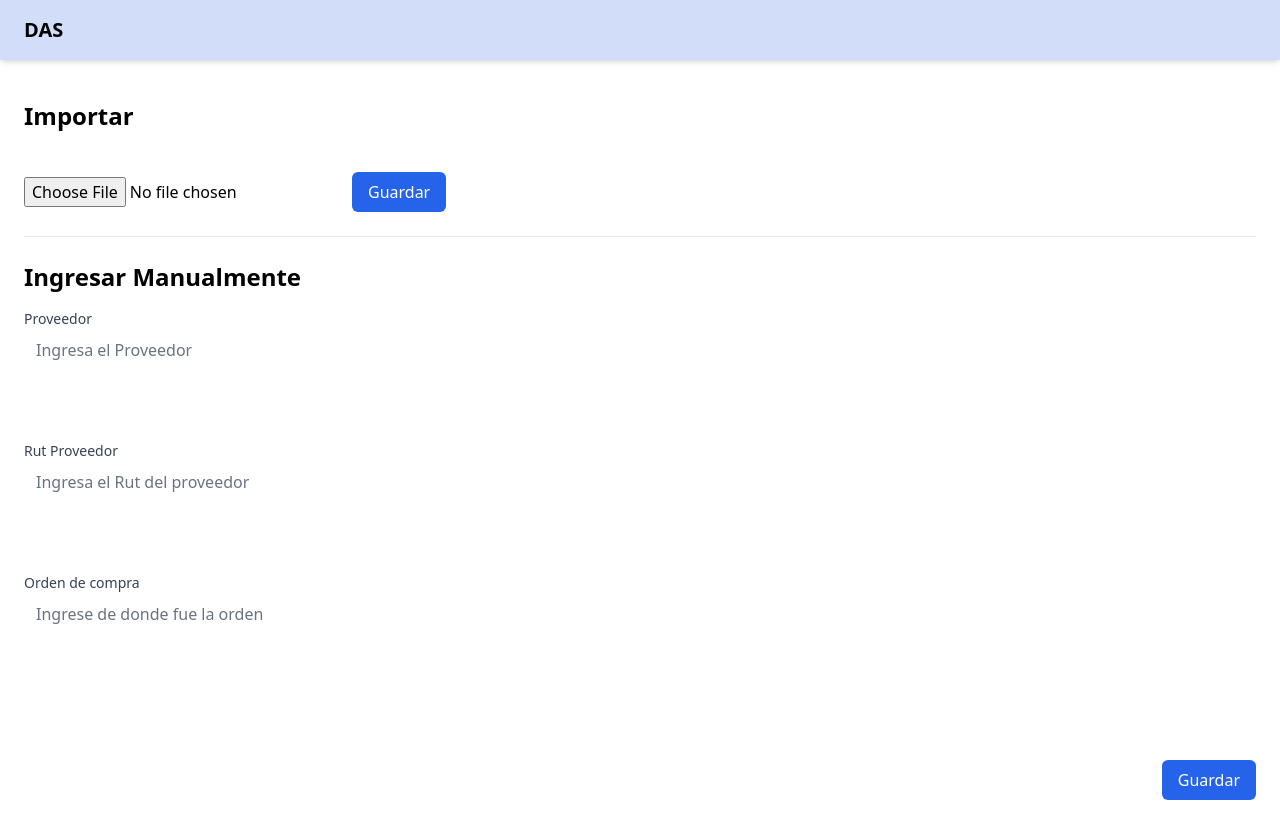
After one commit to Faundez21/Proyecto_Drogueria, a Laravel app: template resources/views/tabla.blade.php in a window 1280 px wide. The commit adds this page. Run offline with Laravel 12, Linux system fonts and the light colour scheme; the template is opened without the code that fills it, so the values that code supplies are empty; style sheets or scripts are compiled from the project's sources.

Commit message:
creacion de vista de tablas

```diff
--- /dev/null
+++ b/resources/views/tabla.blade.php
@@ -0,0 +1,76 @@
+<!DOCTYPE html>
+<html lang="es">
+
+<head>
+    <meta charset="UTF-8">
+    <meta name="viewport" content="width=device-width, initial-scale=1.0">
+    <title></title>
+    @vite(['resources/css/app.css', 'resources/js/app.js'])
+</head>
+
+<body>
+    <nav style="background-color: rgba(210, 222, 249);" class="text-black px-6 py-4 shadow-md">
+        <div class="container mx-auto flex justify-between items-center">
+            <a href="#" class="text-xl font-bold">DAS</a>
+        </div>
+    </nav>
+    <div class="px-6 py-4">
+        <br>
+        <h1 class="text-2xl font-bold mb-4">Importar</h1>
+        <br>
+        <div class="flex items-center gap-4">
+
+            <form action="/subir" method="POST" enctype="multipart/form-data" class="flex items-center gap-4">
+                <input type="file" id="excel" name="excel">
+            </form>
+
+            <x-button>Guardar</x-button>
+
+        </div>
+        <br>
+        <hr>
+        <br>
+        <h1 class="text-2xl font-bold mb-4">Ingresar Manualmente</h1>
+
+        <label for="proveedor" class="block text-sm font-medium text-gray-700 mb-1">Proveedor</label>
+
+        <div class="relative mb-12" data-twe-input-wrapper-init>
+            <div class="relative mb-12" data-twe-input-wrapper-init>
+                <input type="text"
+                    class="peer block min-h-[auto] w-full rounded border-0 bg-transparent px-3 py-[0.32rem] leading-[1.6] outline-none transition-all duration-200 ease-linear"
+                    id="Proveedor" name="Proveedor" placeholder="Ingresa el Proveedor" />
+
+            </div>
+        </div>
+        <br>
+        <label for="proveedor" class="block text-sm font-medium text-gray-700 mb-1">Rut Proveedor</label>
+
+        <div class="relative mb-12" data-twe-input-wrapper-init>
+            <div class="relative mb-12" data-twe-input-wrapper-init>
+                <input type="text"
+                    class="peer block min-h-[auto] w-full rounded border-0 bg-transparent px-3 py-[0.32rem] leading-[1.6] outline-none transition-all duration-200 ease-linear"
+                    id="rut_Proveedor" name="Rut_Proveedor" placeholder="Ingresa el Rut del proveedor" />
+
+            </div>
+        </div>
+        <br>
+        <label for="proveedor" class="block text-sm font-medium text-gray-700 mb-1">Orden de compra</label>
+
+        <div class="relative mb-12" data-twe-input-wrapper-init>
+            <div class="relative mb-12" data-twe-input-wrapper-init>
+                <input type="text"
+                    class="peer block min-h-[auto] w-full rounded border-0 bg-transparent px-3 py-[0.32rem] leading-[1.6] outline-none transition-all duration-200 ease-linear"
+                    id="Orden" name="Orden" placeholder="Ingrese de donde fue la orden" />
+
+            </div>
+        </div>
+        <br>
+        <br>
+        <div class="flex justify-end mt-8">
+            <x-button variant="primary">
+                Guardar
+            </x-button>
+        </div>
+</body>
+
+</html>
--- a/resources/views/welcome.blade.php
+++ b/resources/views/welcome.blade.php
@@ -4,7 +4,7 @@
 <head>
     <meta charset="UTF-8">
     <meta name="viewport" content="width=device-width, initial-scale=1.0">
-    <title>Laravel con Tailwind v4</title>
+    <title>Formulario</title>
     @vite(['resources/css/app.css', 'resources/js/app.js'])
 </head>
 
```
